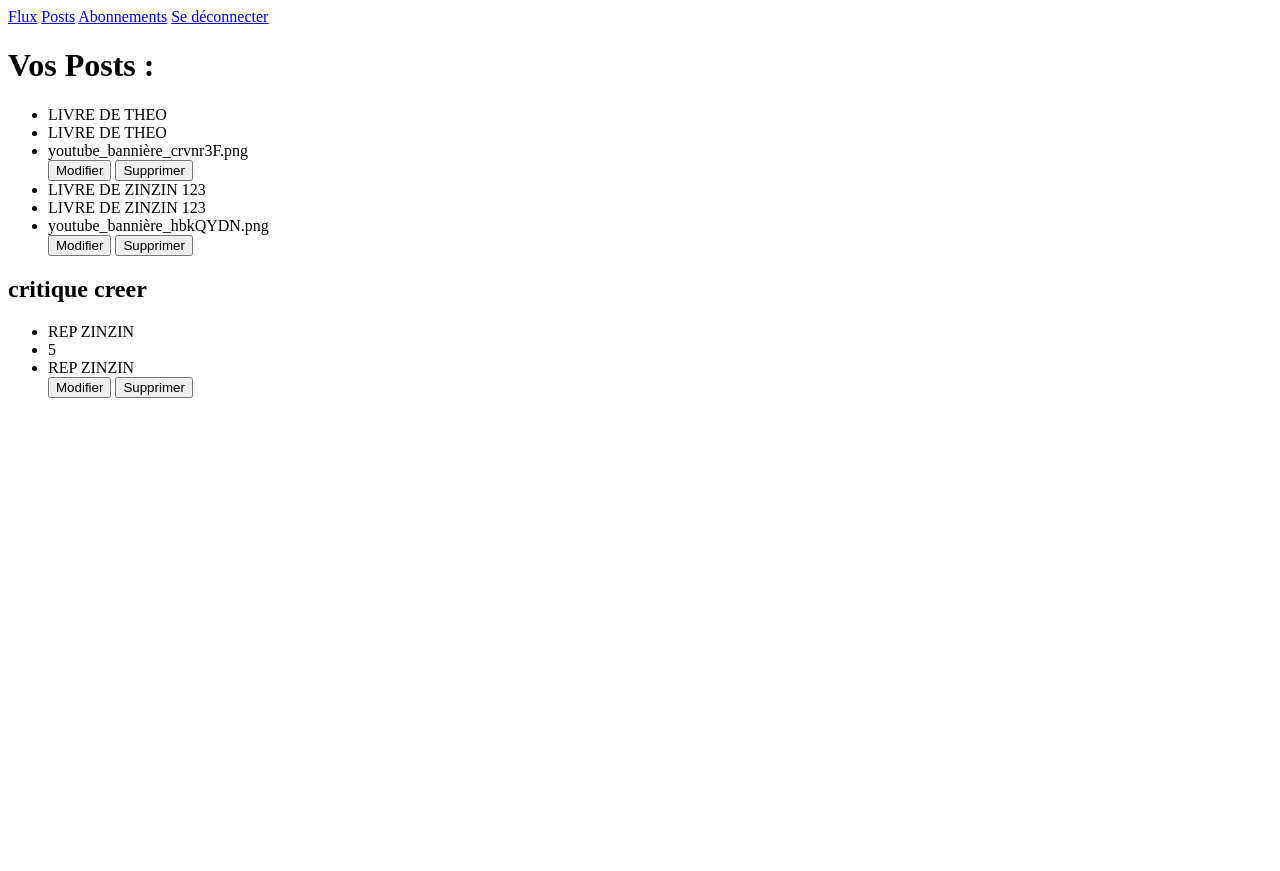
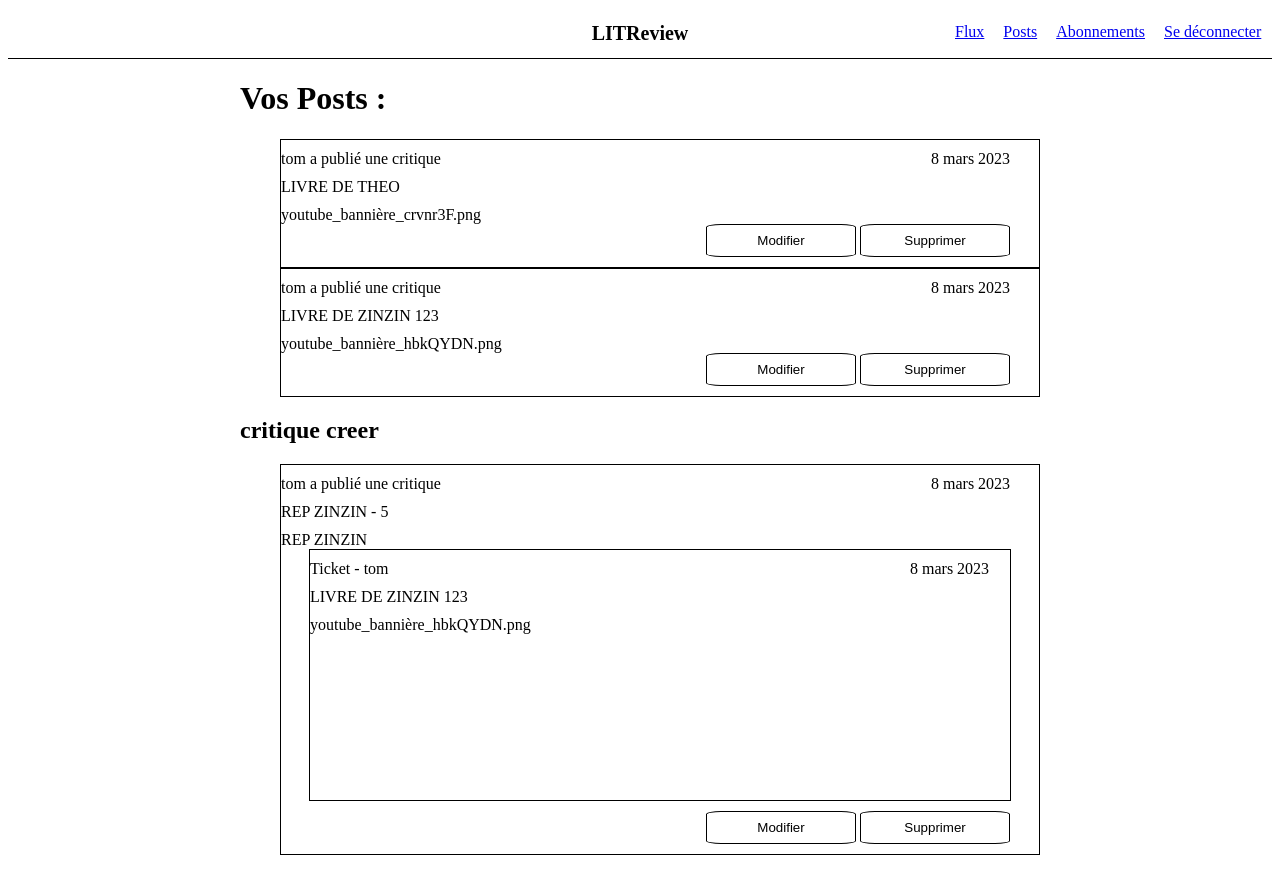
Before and after one commit to Learningisrunning/projet5, a Django app: page /posts-user/ in a window 1280 px wide. Before the commit the page ends 398 px from the top, so only its background shows below. Run offline with Django 4.2, Linux system fonts and the light colour scheme; a user stored in the database is signed in; data comes from the database, SQL or seed files in the repository; both versions use the stored data as it was after the commit.

Commit message:
mise en place du css

```diff
--- a/src/flow/forms.py
+++ b/src/flow/forms.py
@@ -5,7 +5,7 @@ from flow.models import DemanderCritiqueMod, CreerCritiqueMod
 class DemanderCritiqueForm(ModelForm):
     titre_demande = forms.CharField(max_length=63, label="Titre")
     description = forms.CharField(max_length=63, label="Description")
-    img_livre = forms.ImageField(label="img_livre")
+    img_livre = forms.ImageField(label="Image")
     class Meta:
         model = DemanderCritiqueMod
         fields = ('titre_demande', 'description', 'img_livre')
--- a/src/flow/templates/base_flow.html
+++ b/src/flow/templates/base_flow.html
@@ -1,13 +1,17 @@
+{% load static %}
 <!DOCTYPE html>
 <html lang="en">
 <head>
     <meta charset="UTF-8">
     <meta http-equiv="X-UA-Compatible" content="IE=edge">
     <meta name="viewport" content="width=device-width, initial-scale=1.0">
+    <link rel="stylesheet" href="{% static 'flow/styles.css' %}">
     <title>Document</title>
 </head>
 <body>
     <header>
+        <div class="header_flow">
+            <h1>LITReview</h1>
             <nav>
                 <a href="{% url 'accueil' %}">Flux</a>
                 <a href="{% url 'posts-user' %}">Posts</a>
@@ -15,6 +19,7 @@
                 <a href="{% url 'logout' %}">Se déconnecter</a>
 
             </nav>
+        </div>
     </header>
     {% block content %}{% endblock %}
 
--- /dev/null
+++ b/src/login/static/flow/styles.css
@@ -0,0 +1,406 @@
+
+/* Page flow */
+.btn
+{
+    background-color: white;
+    border: 1px solid black;
+    border-radius: 10%;
+    padding: 8px;
+    width: 200px;
+    cursor: pointer;
+}
+.main_container
+{
+    width: 800px;
+    margin: auto;
+    margin-top: 40px;
+
+}
+.btn-container
+{
+    text-align: center;
+}
+.block_create
+{
+    border: 1px solid black;
+    height: 110%;
+}
+.block_create li
+{
+    list-style: none;
+    margin-top: 10px;
+    margin-left: 5px;
+}
+.block_answer
+{
+    display: flex;
+    width: 100%;
+}
+.first_part_block
+{
+    width: 100%;
+}
+#critique_demandee
+{
+    display: flex;
+}
+#ask_date
+{
+    position: relative;
+    right: 30px;
+    margin-top : 10px;
+    width: 95px;
+}
+#btn-answer
+{
+    position : relative;
+    right: -523px;
+    margin-bottom: 20px;
+}
+#answer_date
+{
+    position: relative;
+    right: 30px;
+    margin-top : 10px;
+    width: 95px;
+}
+.ticket-answered
+{
+    width: 95%;
+    height: 200px;
+    border: 1px solid black;
+    margin: auto;
+    margin-top: 20px;
+    margin-bottom: 20px;
+}
+.header_flow
+{
+    display: flex;
+    border-bottom: 1px solid black;
+    height: 50px;
+}
+.header_flow h1
+{
+    position:relative;
+    margin:auto;
+    font-size: 20px;
+}
+nav
+{
+    width: 325px;
+    position: absolute;
+    right: 15px;
+    margin-top: 15px;
+}
+nav a
+{
+    margin-left:15px;
+}
+
+/* Page d'abonnement*/
+
+.main_container_abo
+{
+    width: 800px;
+    margin: auto;
+    margin-top: 40px;
+}
+.main_container_abo h2
+{
+    text-align: center;
+}
+.main_container_abo li
+{
+    list-style: none;
+    border: 1px solid black;
+    height: 30px;
+}
+.main_container_abo ul
+{
+    padding: 0px;
+}
+#follow_form
+{
+    text-align: center;
+}
+#follow_form input
+{
+    width: 500px;
+    height:40px;
+    text-align: center;
+    margin-right: 20px;
+}
+#btn-unfollow
+{
+    border: 1px solid black;
+    background-color: white;
+    height: 100%;
+    position: relative;
+    right: -652px;
+    cursor: pointer;
+}
+
+/*Page création d'une demande de critique*/
+.main-container-tickets
+{
+    width: 800px;
+    margin: auto;
+}
+.main-container-tickets h2
+{
+   text-align: center;
+}
+#form-tickets p
+{
+    display: grid;
+}
+#id_description
+{
+    height: 200px;
+}
+#form-tickets input
+{
+    margin-top: 10px;
+}
+.btn-send-ticket
+{
+    background-color: white;
+    border: 1px solid black;
+    border-radius: 10%;
+    padding: 8px;
+    width: 200px;
+    cursor: pointer;
+    position:relative;
+    right: -600px;
+}
+/*Page création d'une critique*/
+
+.container-critique
+{
+    width: 800px;
+    margin: auto;
+    height: 1100px;
+}
+.container-critique h2
+{
+   text-align: center;
+   font-size: 18px;
+}
+#form_rep_demande_critique p
+{
+    display: grid;
+}
+#form_rep_demande_critique input
+{
+
+    width: 90%;
+    margin: auto;
+    margin-top: 10px;
+}
+#form_rep_demande_critique select
+{
+
+    width: 70px;
+    margin-left: 35px;
+    margin-top: 10px;
+}
+#form_rep_demande_critique label
+{
+    margin-left:10px;
+}
+#id_commentaire
+{
+    height: 200px;
+}
+.small-container
+{
+    border: 2px solid black;
+    height: 475px;
+}
+.btn-send
+{
+
+    background-color: white;
+    border: 1px solid black;
+    border-radius: 10%;
+    padding: 8px;
+    width: 200px;
+    cursor: pointer;
+    position:relative;
+    right: -561px;
+}
+.very-small-container
+{
+    border: 2px solid black;
+}
+.very-small-container ul
+{
+    border: 2px solid black;
+    margin: auto;
+    margin-bottom: 30px;
+    list-style: none;
+    width: 500px;
+    height: 250px;
+    display: flex;
+    padding:0px;
+}
+.very-small-container li
+{
+    margin-top: 10px;
+}
+#date_ticket
+{
+    position: relative;
+    right: -200px;
+}
+
+/*Page les Posts*/
+
+#main-container-posts
+{
+    width: 800px;
+    margin: auto;
+}
+.medium-container
+{
+    border: 1px solid black;
+}
+.medium-container li
+{
+    margin-top:10px;
+}
+#main-container-posts ul
+{
+    list-style: none;
+}
+.flex-mode
+{
+    display: flex;
+}
+.date_creation
+{
+    position: relative;
+}
+.other-elements
+{
+    width: 650px;
+}
+.btn-mod-del-container
+{
+    width: 305px;
+    position: relative;
+    right: -425px;
+    margin-bottom: 10px;
+}
+.btn-mod-del
+{
+    background-color: white;
+    border: 1px solid black;
+    border-radius: 10%;
+    padding: 8px;
+    width: 150px;
+    cursor: pointer;
+}
+.flex-mode-seconde
+{
+    display: flex;
+    border: 1px solid black;
+    width: 700px;
+    height: 250px;
+    margin: auto;
+    margin-bottom: 10px;
+}
+.other-elements-second
+{
+    width: 600px;
+}
+.flex-mode-third
+{
+    display: flex;
+}
+.other-element-third
+{
+    width: 250px;
+}
+.date_creation-third
+{
+    position: relative;
+    right: -400px;
+}
+
+/* Page modifications*/
+
+.main-container-modify
+{
+    width: 800px;
+    margin: auto;
+}
+.main-container-modify h2
+{
+   text-align: center;
+}
+#form_modif_rep_demande_critique p
+{
+    display: grid;
+}
+#form_modif_rep_demande_critique ul
+{
+    list-style: none;
+    padding:0px;
+}
+.btn-register-changes
+{
+    background-color: white;
+    border: 1px solid black;
+    border-radius: 10%;
+    padding: 8px;
+    width: 150px;
+    cursor: pointer;
+    position: relative;
+    right: -595px;
+}
+.main-elements
+{
+    width: 250px;
+
+}
+.main-elements li
+{
+    margin-top: 10px;
+
+}
+.ticket-elements
+{
+    border: 1px solid black;
+    display: flex;
+    height: 150px;
+    width: 550px;
+    margin:auto;
+}
+.ticket-date
+{
+    position:relative;
+    right: -200px;
+    margin-top:10px;
+}
+.ticket-demande
+{
+    border: 1px solid black;
+}
+.answer-ticket
+{
+    border: 1px solid black;
+    height: 450px;
+}
+.answer-ticket p
+{
+    display: grid;
+    width: 90%;
+    margin: auto;
+    margin-top:10px;
+}
+#btn-register-change-place
+{
+    margin-top: 30px;
+    margin-right: 10px;
+}
--- a/src/login/templates/base.html
+++ b/src/login/templates/base.html
@@ -1,9 +1,11 @@
+{% load static %}
 <!DOCTYPE html>
 <html lang="en">
 <head>
     <meta charset="UTF-8">
     <meta http-equiv="X-UA-Compatible" content="IE=edge">
     <meta name="viewport" content="width=device-width, initial-scale=1.0">
+    <link rel="stylesheet" href="{% static 'login/styles.css' %}" />
     <title>Document</title>
 </head>
 <body>
--- a/src/post/templates/posts.html
+++ b/src/post/templates/posts.html
@@ -1,35 +1,71 @@
 {% extends 'base_flow.html' %}
 {% block content %}
+<div id ="main-container-posts">
     <h1>Vos Posts : </h1>
         <ul>
             {% for critique in liste_critique_demandees %}
-
+            <div class = "medium-container">
                 <form action="{% url 'modify_deleted' %}" method="POST" id="form_modify_deleted_demande">
                     {% csrf_token %}
+                    <div class ="flex-mode">
+                        <div class="other-elements">
+                            <li>{{critique.createur}} a publié une critique</li>
                             <li>{{critique.titre}}</li>
-            <li>{{critique.description}}</li>
                             <li>{{critique.img_livre}}</li>
-           <button type="submit" name="modify_btn_demande" value="{{critique.id}}" form = "form_modify_deleted_demande" >Modifier</button>
-           <button type="submit" name="deleted_btn_demande" value="{{critique.id}}" form = "form_modify_deleted_demande">Supprimer</button>
+                        </div>
+                        <div class= "date_creation">
+                            <li>{{critique.date_creation}}</li>
+                        </div>
+                    </div>
+                <div class ="btn-mod-del-container">
+                    <button type="submit" class="btn-mod-del" name="modify_btn_demande" value="{{critique.id}}" form = "form_modify_deleted_demande" >Modifier</button>
+                    <button type="submit" class="btn-mod-del" name="deleted_btn_demande" value="{{critique.id}}" form = "form_modify_deleted_demande">Supprimer</button>
+                </div>
                 </form>
-
+            </div>
             {% endfor %}
         </ul>
+    <h2>critique creer</h2>
 
-    <h2>critique creer</h2>
         <ul>
 
-    {% for critique in liste_critique_crees %}
+        {% for critique_cree in liste_critique_crees %}
+        <div class = "medium-container">
             <form action="{% url 'modify_deleted' %}" method="POST" id="form_modify_deleted_cree">
                 {% csrf_token %}
+                <div class="flex-mode-third">
+                    <div class="other-element-third">
+                        <li>{{critique_cree.createur}} a publié une critique</li>
+                        <li>{{critique_cree.titre}} - {{critique_cree.note}}</li>
+                        <li>{{critique_cree.commentaire}}</li>
+                    </div>
+                    <div class="date_creation-third">
+                        <li>{{critique_cree.date_creation}}</li>
+                    </div>
+                </div>
+                {% for critique in critique_demandee%}
+                    {% if critique.reponse_critique.id == critique_cree.id %}
+                        <div class ="flex-mode-seconde">
+                            <div class="other-elements-second">
+                                <li>Ticket - {{critique.createur}}</li>
                                 <li>{{critique.titre}}</li>
-            <li>{{critique.note}}</li>
-            <li>{{critique.commentaire}}</li>
+                                <li>{{critique.img_livre}}</li>
+                            </div>
+                            <div class= "date_creation">
+                                 <li>{{critique.date_creation}}</li>
+                            </div>
+                        </div>
+                    {% endif %}
+                {% endfor %}
 
-        <button type="submit" name="modify_btn_cree" value="{{critique.id}}" form = "form_modify_deleted_cree" >Modifier</button>
-        <button type="submit" name="deleted_btn_cree" value="{{critique.id}}" form = "form_modify_deleted_cree">Supprimer</button>
+
+            <div class ="btn-mod-del-container">
+                <button type="submit"  class="btn-mod-del" name="modify_btn_cree" value="{{critique_cree.id}}" form = "form_modify_deleted_cree" >Modifier</button>
+                <button type="submit"  class="btn-mod-del" name="deleted_btn_cree" value="{{critique_cree.id}}" form = "form_modify_deleted_cree">Supprimer</button>
+            </div>
         </form>
+    </div>
         {% endfor %}
         </ul>
-
+</div>
 {% endblock content %}
--- a/src/post/views.py
+++ b/src/post/views.py
@@ -22,7 +22,7 @@ def post_user(request):
 
 
 
-    return render(request, 'posts.html', context={ 'user' : user, 'liste_critique_crees' : liste_critique_crees, 'liste_critique_demandees' : liste_critique_demandees })
+    return render(request, 'posts.html', context={ 'user' : user, 'liste_critique_crees' : liste_critique_crees, 'liste_critique_demandees' : liste_critique_demandees, 'critique_demandee' : critique_demandees})
 
 def modify_deleted(request):
 
```
Also changed, not shown: src/abo/templates/abonnement.html (+6 -4 lines), src/flow/templates/accueil.html (+33 -14 lines), src/flow/templates/creer_critique.html (+34 -10 lines), src/flow/templates/demander_critique.html (+5 -3 lines), src/login/forms.py (+11 -2 lines), src/login/static/login/styles.css (added, +80 -0 lines), src/login/templates/creation_de_compte.html (+6 -3 lines), src/login/templates/login.html (+13 -3 lines), src/post/templates/modify.html (+17 -6 lines), src/db.sqlite3. Lines whose indentation alone changed are shown as unchanged.
